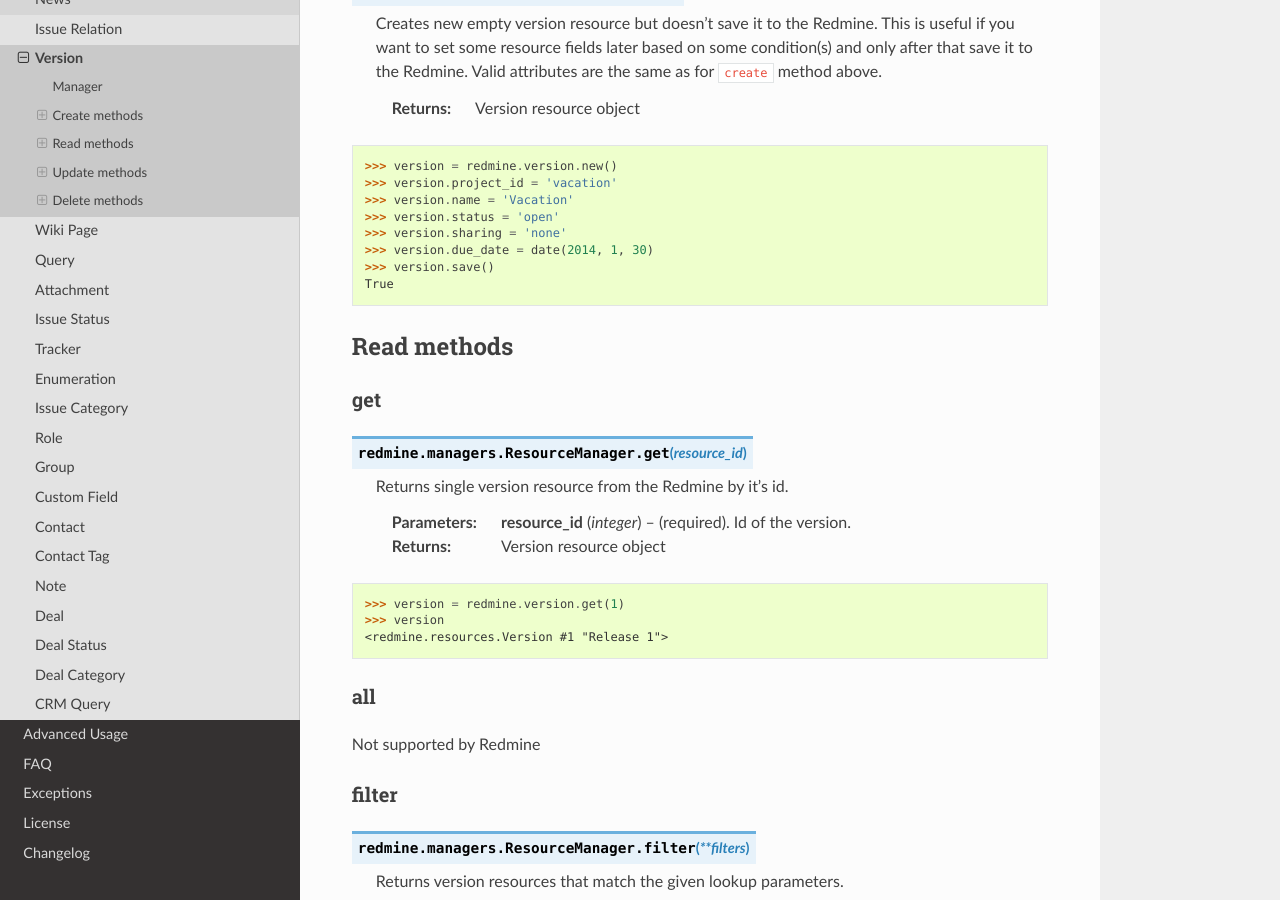
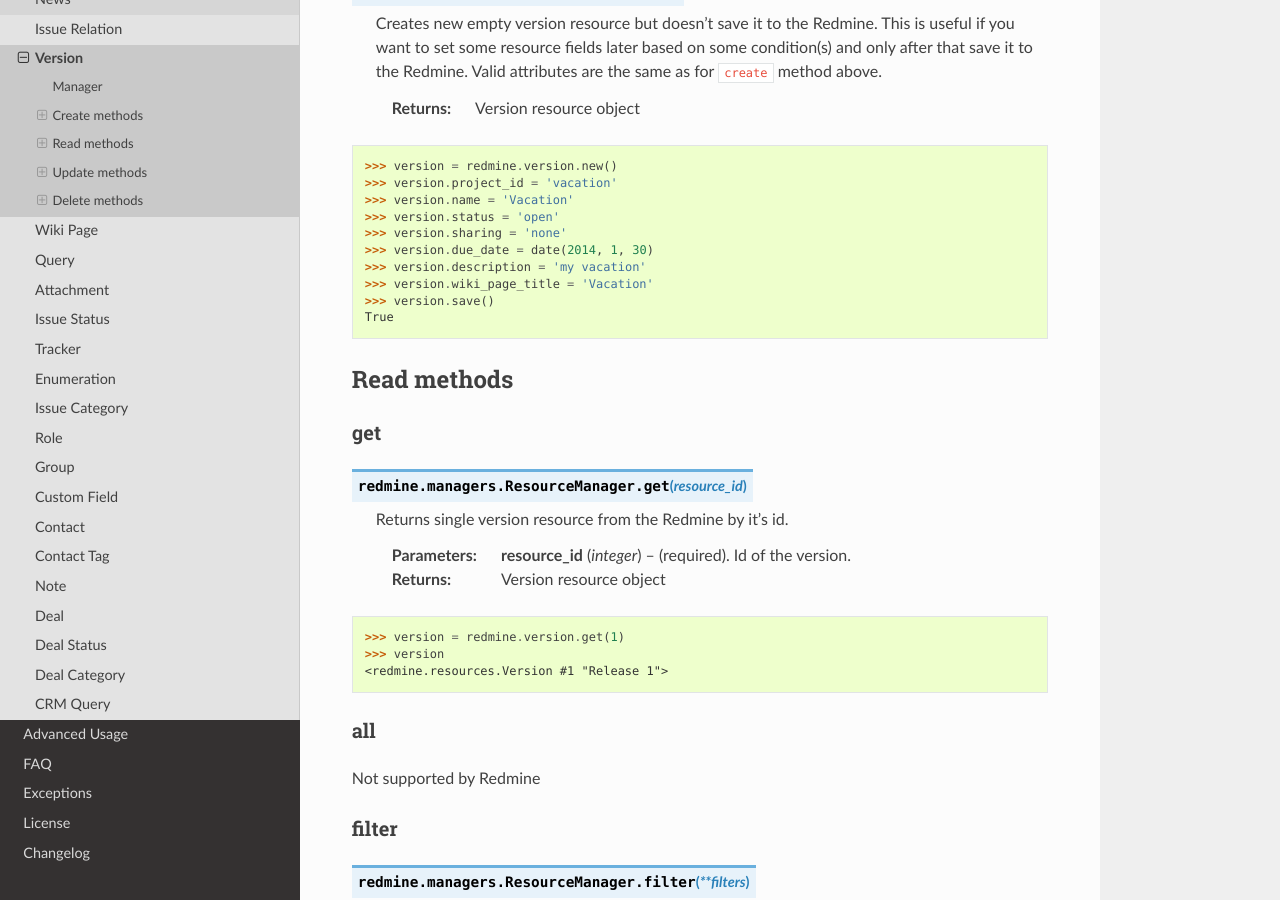
Before and after one commit to maxtepkeev/python-redmine, a Sphinx documentation site: the page built from docs/resources/version.rst, in a window 1280 px wide and 900 px high, scrolled down 1151 px. Built offline with Sphinx 7.4.7 and the Read the Docs theme 2.0.0, drawn with Linux system fonts in a browser that asks for light colours.

Commit message:
make example complete

```diff
--- a/docs/resources/version.rst
+++ b/docs/resources/version.rst
@@ -78,6 +78,8 @@
     >>> version.status = 'open'
     >>> version.sharing = 'none'
     >>> version.due_date = date(2014, 1, 30)
+    >>> version.description = 'my vacation'
+    >>> version.wiki_page_title = 'Vacation'
     >>> version.save()
     True
 
```
